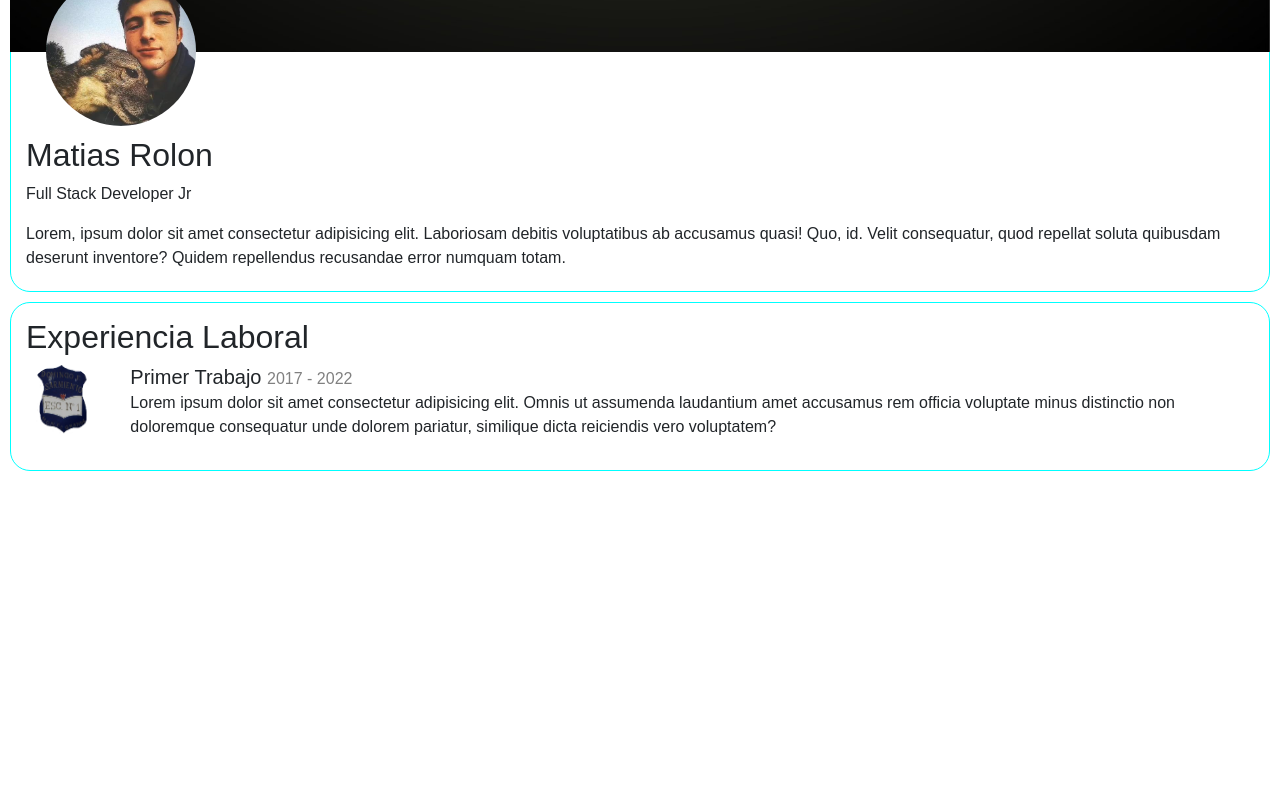
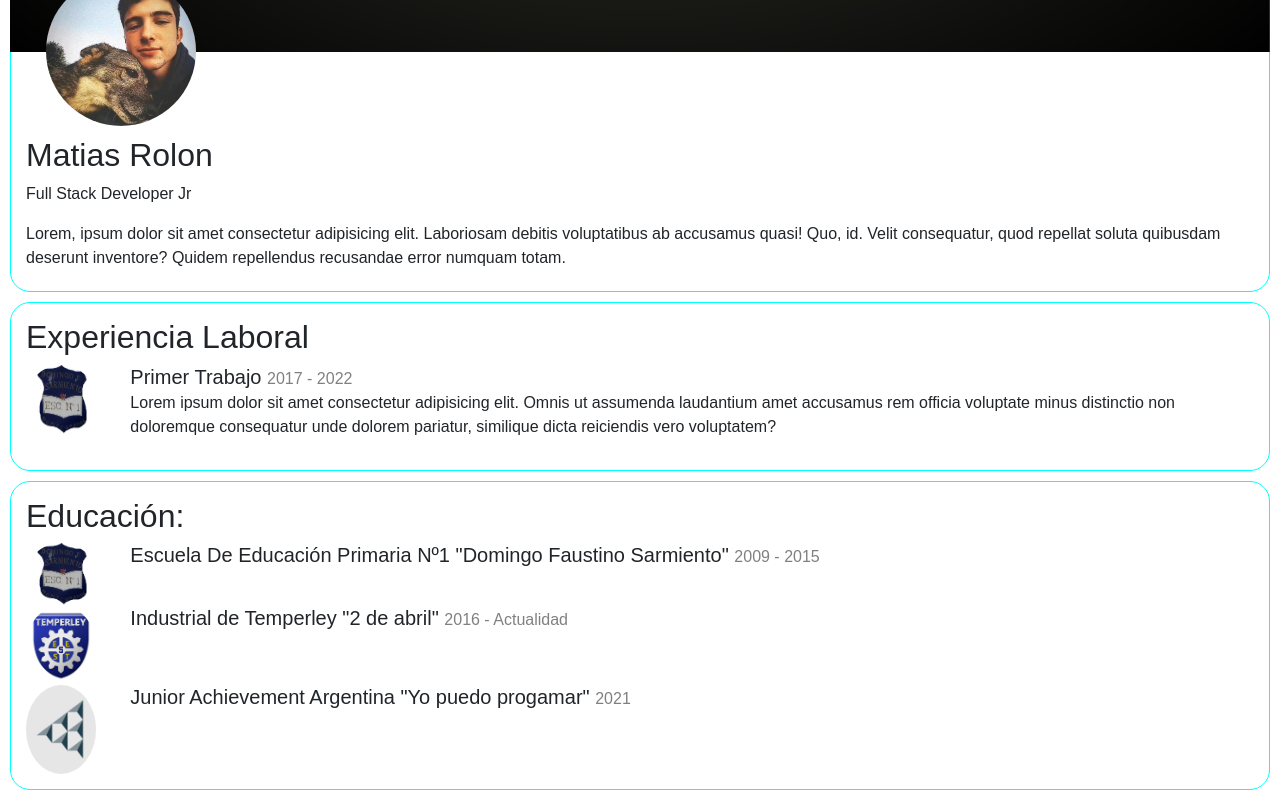
Before and after one commit to matias-rolon/portfolio-FrontEnd, an Angular app: page /portfolio in a window 1280 px wide. Shown: the part 604-1404 px from the top of the page. Before the commit the page ends 1085 px from the top, so only its background shows below. Built offline with nearby package versions, Linux system fonts and the light colour scheme.

Commit message:
Creacion del componente educacion

```diff
--- a/src/app/app.module.ts
+++ b/src/app/app.module.ts
@@ -9,6 +9,8 @@ import { PortfolioComponent } from './components/portfolio/portfolio.component';
 import { SobreMiComponent } from './components/sobre-mi/sobre-mi.component';
 import { ExperienciaComponent } from './components/experiencia/experiencia.component';
 import { TrabajoComponent } from './components/experiencia/trabajo/trabajo.component';
+import { EducacionComponent } from './components/educacion/educacion.component';
+import { FormacionComponent } from './components/educacion/formacion/formacion.component';
 
 @NgModule({
   declarations: [
@@ -18,7 +20,9 @@ import { TrabajoComponent } from './components/experiencia/trabajo/trabajo.compo
     PortfolioComponent,
     SobreMiComponent,
     ExperienciaComponent,
-    TrabajoComponent
+    TrabajoComponent,
+    EducacionComponent,
+    FormacionComponent
   ],
   imports: [
     BrowserModule,
--- /dev/null
+++ b/src/app/components/educacion/educacion.component.html
@@ -0,0 +1,20 @@
+<section>
+  <article>
+    <h2>Educación:</h2>
+    <app-formacion
+      img="../../../assets/images/escN°1.png"
+      titulo='Escuela De Educación Primaria Nº1 "Domingo Faustino Sarmiento"'
+      fecha="2009 - 2015">
+    </app-formacion>
+    <app-formacion
+      img="../../../assets/images/escuela.jpg"
+      titulo='Industrial de Temperley "2 de abril"'
+      fecha="2016 - Actualidad">
+    </app-formacion>
+    <app-formacion
+      img="../../../assets/images/JA-Argentina.PNG"
+      titulo='Junior Achievement Argentina "Yo puedo progamar"'
+      fecha="2021">
+    </app-formacion>
+  </article>
+</section>
--- /dev/null
+++ b/src/app/components/educacion/educacion.component.ts
@@ -0,0 +1,15 @@
+import { Component, OnInit,} from '@angular/core';
+
+@Component({
+  selector: 'app-educacion',
+  templateUrl: './educacion.component.html',
+  styleUrls: ['./educacion.component.css']
+})
+export class EducacionComponent implements OnInit {
+
+  constructor() { }
+
+  ngOnInit(): void {
+  }
+
+}
--- /dev/null
+++ b/src/app/components/educacion/formacion/formacion.component.css
@@ -0,0 +1,7 @@
+
+@media(max-width: 767px){
+    *{
+        text-align: center;
+    }
+
+}
--- /dev/null
+++ b/src/app/components/educacion/formacion/formacion.component.html
@@ -0,0 +1,10 @@
+<div class="row">
+    <div class="col-md-1 imagen">
+      <img src={{img}} alt="" class="logos img-fluid">
+    </div>
+    <div class="col-md-11">
+      <h5>{{titulo}} </h5>
+      <h6> {{fecha}}</h6>
+      <p>{{descripcion}}</p>
+    </div>
+</div>
--- /dev/null
+++ b/src/app/components/educacion/formacion/formacion.component.ts
@@ -0,0 +1,20 @@
+import { Component, OnInit, Input } from '@angular/core';
+
+@Component({
+  selector: 'app-formacion',
+  templateUrl: './formacion.component.html',
+  styleUrls: ['./formacion.component.css']
+})
+export class FormacionComponent implements OnInit {
+
+  constructor() { }
+
+  ngOnInit(): void {
+  }
+  @Input() img:string = "";
+  @Input() titulo:string = "";
+  @Input() fecha:string ="";
+  @Input() descripcion:string="";
+
+
+}
--- a/src/app/components/portfolio/portfolio.component.html
+++ b/src/app/components/portfolio/portfolio.component.html
@@ -1,3 +1,4 @@
 <app-header></app-header>
 <app-sobre-mi></app-sobre-mi>
 <app-experiencia></app-experiencia>
+<app-educacion></app-educacion>
```
Also changed, not shown: src/app/components/educacion/educacion.component.css (added), 2 other files (tests, documents, lock files or other folders).
